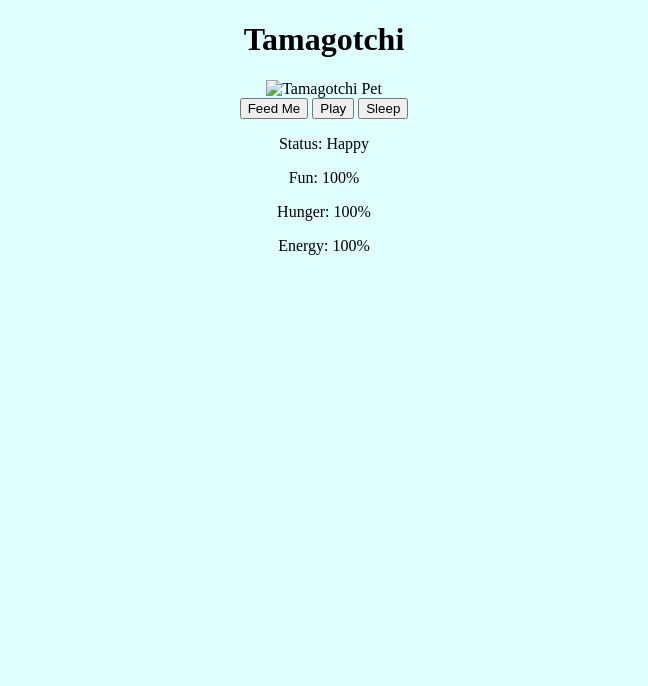
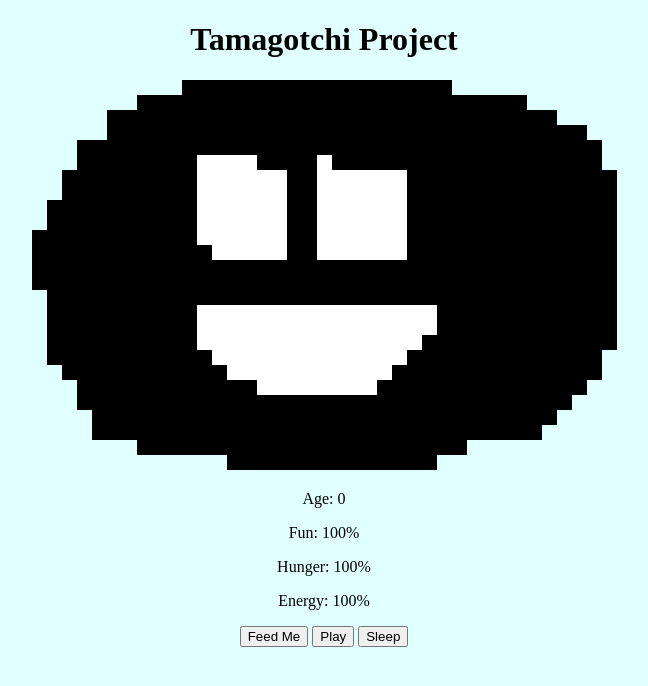
Before and after one commit to mherrera491/Tamagotchi-Project, a plain HTML site: page index.html in a window 1280 px wide. Shown: the whole page, without its empty margins (324-972 px from the left). Drawn offline with Linux system fonts and the light colour scheme.

Commit message:
added avatar images

```diff
--- a/index.html
+++ b/index.html
@@ -9,17 +9,19 @@
   </head>
   <body>
     <div id="game-box">
-      <h1>Tamagotchi</h1>
-      <img id="pet" src="#" alt="Tamagotchi Pet">
-      <div class="activty-buttons">
+      <h1>Tamagotchi Project</h1>
+      <img id="pet" src="./assets/images/baby2-stage.png" alt="Tamagotchi Pet" />
+      <div id="status-checks">
+        <p>Age: <span id="age">0</span></p>
+        <p>Fun: <span id="fun">100%</span></p>
+        <p>Hunger: <span id="hunger">100%</span></p>
+        <p>Energy: <span id="energy">100%</span></p>
+      </div>
+      <div id="activty-buttons">
         <button id="feed-button">Feed Me</button>
         <button id="play-button">Play</button>
         <button id="sleep-button">Sleep</button>
       </div>
-      <p>Status: <span id="status">Happy</span></p>
-      <p>Fun: <span id="status">100%</span></p>
-      <p>Hunger: <span id="status">100%</span></p>
-      <p>Energy: <span id="status">100%</span></p>
     </div>
   </body>
 </html>
```
Also changed, not shown: assets/images/adult2-stage.png (added), assets/images/baby2-stage.png (added), assets/images/child2-stage.png (added), assets/images/teenager2-stage.png (added).
